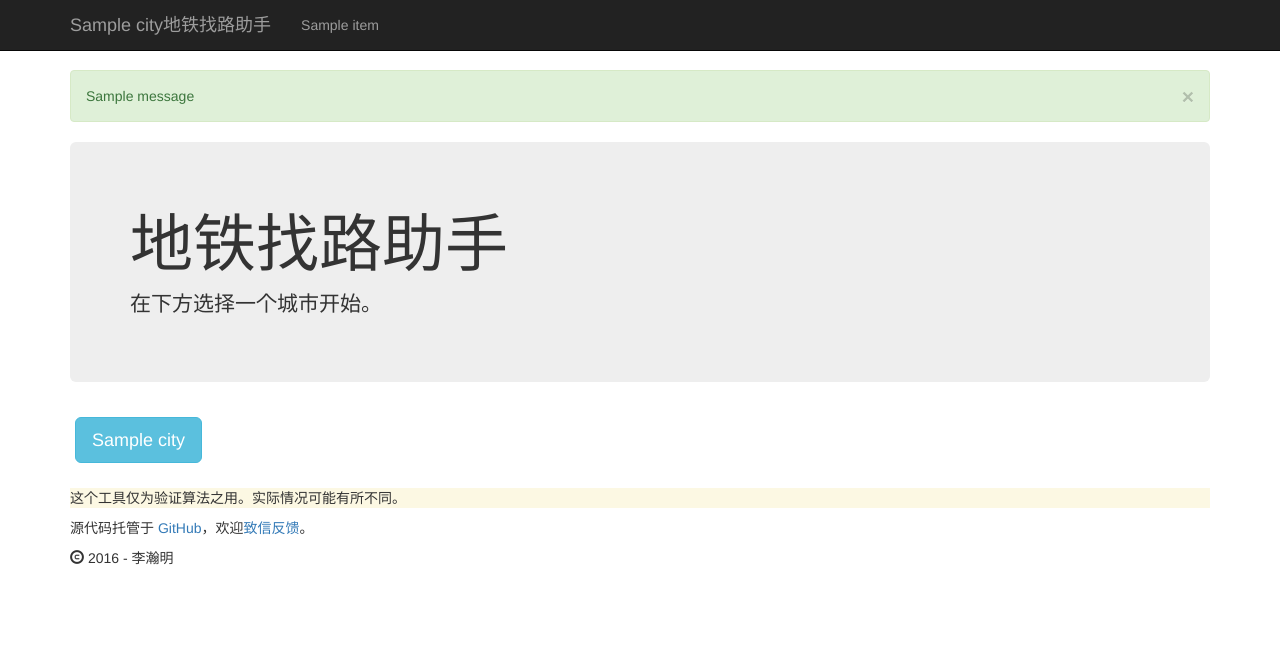
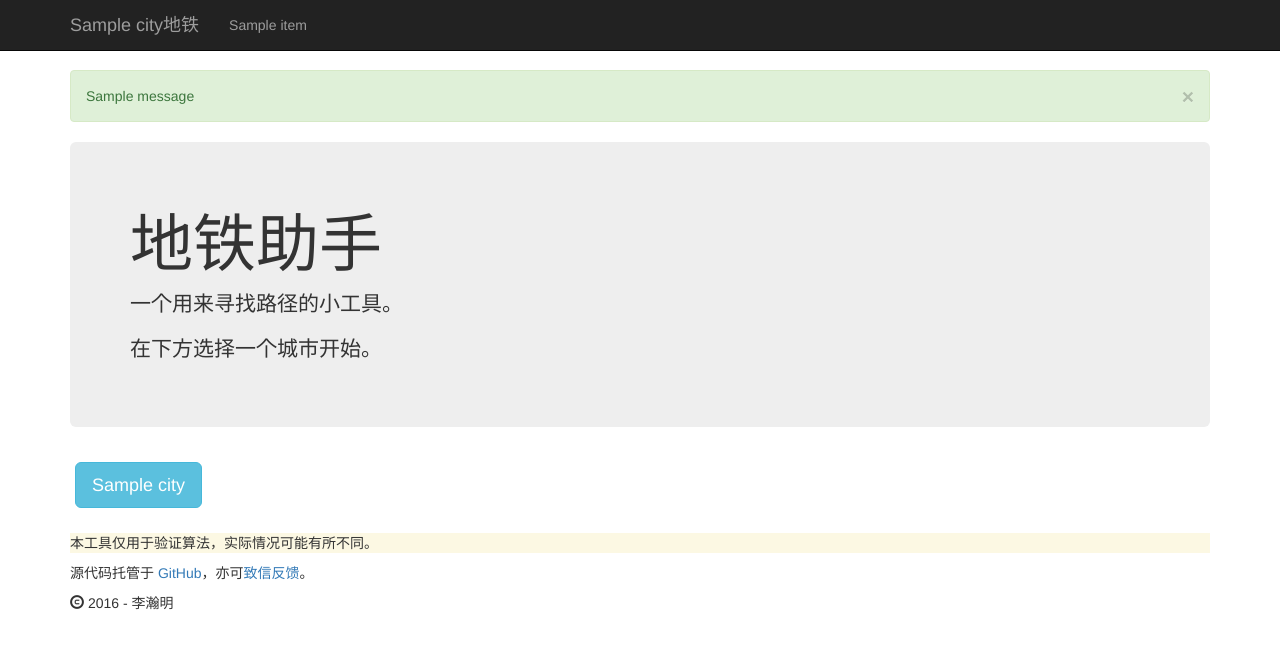
Before and after one commit to vontio/MetroSearch, a Python web app: template MetroRouteFinder/templates/index.html in a window 1280 px wide. Shown: the top 649 px of the page. Run offline with Jinja, Linux system fonts and the light colour scheme; the template is opened without the code that fills it: most values are stand-ins (such as "Sample title", 1, 10 or a date in 2020); one stand-in notice (Sample message) is shown; some libraries are stand-ins or nearby versions.

Commit message:
IndexPage

```diff
--- a/MetroRouteFinder/static/stylesheets/site.css
+++ b/MetroRouteFinder/static/stylesheets/site.css
@@ -1,5 +1 @@
-body {padding-top: 70px;}
-.LineName{color:white; background-color:black;}
-.direction{font-weight:bold;}
-.routetype{class: label label-default;}
-a.CityList{margin:5px;}
+body{padding-top:70px;}.LineName{color:white;background-color:black;}.direction{font-weight:bold;}.routetype{class:label label-default;}a.CityList{margin:5px;}
--- a/MetroRouteFinder/templates/index.html
+++ b/MetroRouteFinder/templates/index.html
@@ -1 +1 @@
-{%extends "layout.html"%}{%block page_content%}<div class="jumbotron"><h1>地铁找路助手</h1><p>在下方选择一个城市开始。</p></div><nav>{%for City in Cities%}<a class="btn btn-info btn-lg CityList" href="{{url_for('City',City=City)}}">{{City}}</a>{%endfor%}</nav>{%endblock%}
+{%extends "layout.html"%}{%block page_content%}<div class="jumbotron"><h1>地铁助手</h1><p>一个用来寻找路径的小工具。</p><p>在下方选择一个城市开始。</p></div><nav>{%for City in Cities%}<a class="btn btn-info btn-lg CityList" href="{{url_for('City',City=City)}}">{{City}}</a>{%endfor%}</nav>{%endblock%}
--- a/MetroRouteFinder/templates/layout.html
+++ b/MetroRouteFinder/templates/layout.html
@@ -1 +1 @@
-{% extends "bootstrap/base.html" %}{% block metas %}{{ super() }}<meta http-equiv="Content-Type" content="text/html; charset=utf-8" /><meta name="mobile-web-app-capable" content="yes" /><meta name="apple-mobile-web-app-capable" content="yes" /><meta name="theme-color" content="#222222">{% endblock %}{% block title %}{% block subtitle %}{% endblock %}地铁找路助手{% endblock %}{% block styles %}{{super()}}<link rel="shortcut icon" href="https://lihanming.me/static/favicon.ico" type="image/x-icon" /><link rel="icon" href="https://lihanming.me/static/favicon.ico" type="image/x-icon" /><link rel="stylesheet" type="text/css" href="{{ url_for('static', filename='stylesheets/site.css') }}" />{% endblock %}{% block navbar %}{% include 'navbar.html' %}{% endblock %}{% block content %}<div class="container">{% for category, message in get_flashed_messages(with_categories=true) %}<div class="alert alert-{{ category }}"><button type="button" class="close" data-dismiss="alert">&times;</button>{{ message }}</div>{% endfor %}{% block page_content %}{% endblock %}<footer><br><p class="bg-warning">这个工具仅为验证算法之用。实际情况可能有所不同。</p><p>源代码托管于 <a href="https://github.com/DaZui/MetroSearch">GitHub</a>，欢迎<a href="mailto://jason@lihanming.me">致信反馈</a>。<p><p><span class="glyphicon glyphicon-copyright-mark"></span> {{ moment().format('YYYY') }} - 李瀚明</p></footer></div>{% endblock %}{% block scripts %}{{ super() }}{{ moment.include_moment() }}{{ moment.lang('zh-CN') }}{% endblock %}
+{% extends "bootstrap/base.html" %}{% block metas %}{{ super() }}<meta http-equiv="Content-Type" content="text/html; charset=utf-8" /><meta name="mobile-web-app-capable" content="yes" /><meta name="apple-mobile-web-app-capable" content="yes" /><meta name="theme-color" content="#222222">{% endblock %}{% block title %}{% block subtitle %}{% endblock %}地铁助手{% endblock %}{% block styles %}{{super()}}<link rel="shortcut icon" href="https://lihanming.me/static/favicon.ico" type="image/x-icon" /><link rel="icon" href="https://lihanming.me/static/favicon.ico" type="image/x-icon" /><link rel="stylesheet" type="text/css" href="{{ url_for('static', filename='stylesheets/site.css') }}" />{% endblock %}{% block navbar %}{% include 'navbar.html' %}{% endblock %}{% block content %}<div class="container">{% for category, message in get_flashed_messages(with_categories=true) %}<div class="alert alert-{{ category }}"><button type="button" class="close" data-dismiss="alert">&times;</button>{{ message }}</div>{% endfor %}{% block page_content %}{% endblock %}<footer><br><p class="bg-warning">本工具仅用于验证算法，实际情况可能有所不同。</p><p>源代码托管于 <a href="https://github.com/DaZui/MetroSearch">GitHub</a>，亦可<a href="mailto://jason@lihanming.me">致信反馈</a>。<p><p><span class="glyphicon glyphicon-copyright-mark"></span> {{ moment().format('YYYY') }} - 李瀚明</p></footer></div>{% endblock %}{% block scripts %}{{ super() }}{{ moment.include_moment() }}{{ moment.lang('zh-CN') }}{% endblock %}
--- a/MetroRouteFinder/templates/navbar.html
+++ b/MetroRouteFinder/templates/navbar.html
@@ -1 +1 @@
-<nav class="navbar navbar-inverse navbar-fixed-top" role="navigation"><div class="container"><div class="navbar-header"><button type="button" class="navbar-toggle" data-toggle="collapse" data-target=".navbar-collapse"><span class="sr-only">切换导航</span><span class="icon-bar"></span><span class="icon-bar"></span><span class="icon-bar"></span></button><a href="{{ url_for('index') }}" class="navbar-brand">{{City}}地铁找路助手</a></div><div class="navbar-collapse collapse"><ul class="nav navbar-nav">{% for item in lista %}<li><a href="{{url_for('City', City=item)}}">{{item}}</a></li>{% endfor %}</ul></div></div></nav>
+<nav class="navbar navbar-inverse navbar-fixed-top" role="navigation"><div class="container"><div class="navbar-header"><button type="button" class="navbar-toggle" data-toggle="collapse" data-target=".navbar-collapse"><span class="sr-only">切换导航</span><span class="icon-bar"></span><span class="icon-bar"></span><span class="icon-bar"></span></button><a href="{{ url_for('index') }}" class="navbar-brand">{{City}}地铁{{"助手" if not City else ""}}</a></div><div class="navbar-collapse collapse"><ul class="nav navbar-nav">{% for item in lista %}<li><a href="{{url_for('City', City=item)}}">{{item}}</a></li>{% endfor %}</ul></div></div></nav>
```
